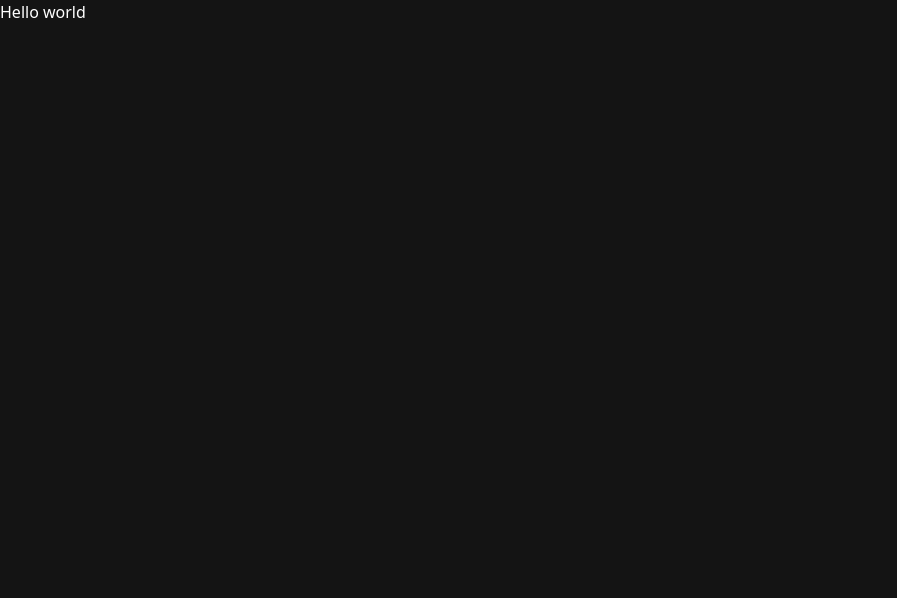
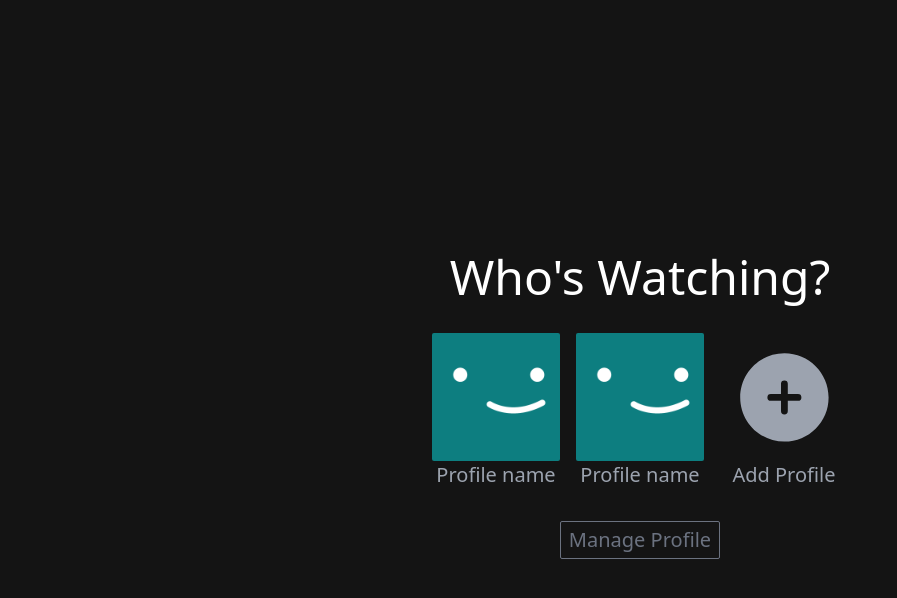
Before and after one commit to Anujkumar23/Netflix-Clone, a React (Vite) app: page / in a window 1280 px wide. Shown: the top 598 px of the page, without its empty margins (0-897 px from the left). Built offline with nearby package versions, Linux system fonts and the light colour scheme.

Commit message:
add Routes to the page

```diff
--- a/src/App.jsx
+++ b/src/App.jsx
@@ -1,27 +1,67 @@
 import React from 'react'
-import { BrowserRouter, createBrowserRouter, createRoutesFromElements, Route, RouterProvider } from 'react-router-dom'
+import { AuthProvider, useAuth } from '../common/auth'
+import { BrowserRouter, createBrowserRouter, createRoutesFromElements, Navigate, Outlet, Route, RouterProvider } from 'react-router-dom'
 import Layout from './component/Layout'
+import Profile from './pages/Profile'
 import Browse from './Pages/Browse'
+import Login from './component/Login'
+import Register from './component/Register'
+
+
+
+
+// function ProtectedRoute({children}){
+//   const {user}=useAuth();
+
+//     if(!user){
+//     return <Navigate to="/login"/>
+//     }
+//     else{
+//       return children;
+//     }
+
+
+// }
+
 
 
 const routes=createBrowserRouter(createRoutesFromElements(
   <>
-  <Route path='/' element={<h1>Hello world</h1>}/>
-   <Route path='/login' element={<h1>Login</h1>}/>
+  <Route  path='/' element={<Outlet/>}>
+  <Route index element={<Profile/>}/>
+  <Route path='manageProfile' element={<Profile edit/>}/>
+
+  <Route path='latest' element={<Layout/>}>
+    <Route index element={<h1>Hello latest</h1>} />
+  </Route>
+  <Route path='browse' element={<Layout/>}>
+    <Route index element={<Browse/>} />
+  </Route>
+  </Route>
 
 
-  <Route path='/browse' element={<Layout/>}>
-    <Route index element={<Browse/>} />
-  </Route>
-  <Route path='/latest' element={<Layout/>}>
-    <Route index element={<h1>Hello latest</h1>} />
-  </Route>
+  <Route path='/login' element={<Login/>}/>
+  <Route path='/register' element={<Register/>}/>
   </>
 ))
 
+
+
+
+
+
+
+
 function App() {
   return (
-    <RouterProvider router={routes}/>
+
+     <RouterProvider router={routes}/>
+
+
+
+
+
+
   )
 }
 
```
